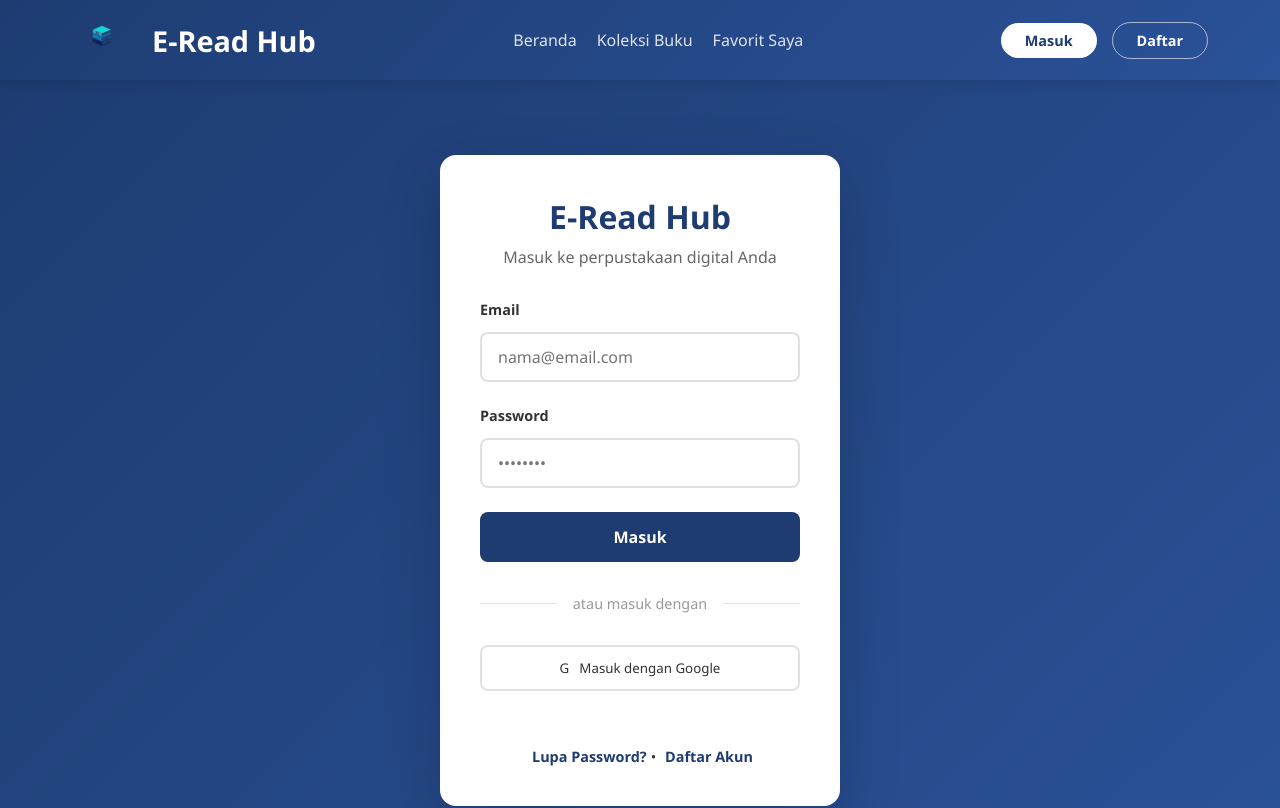
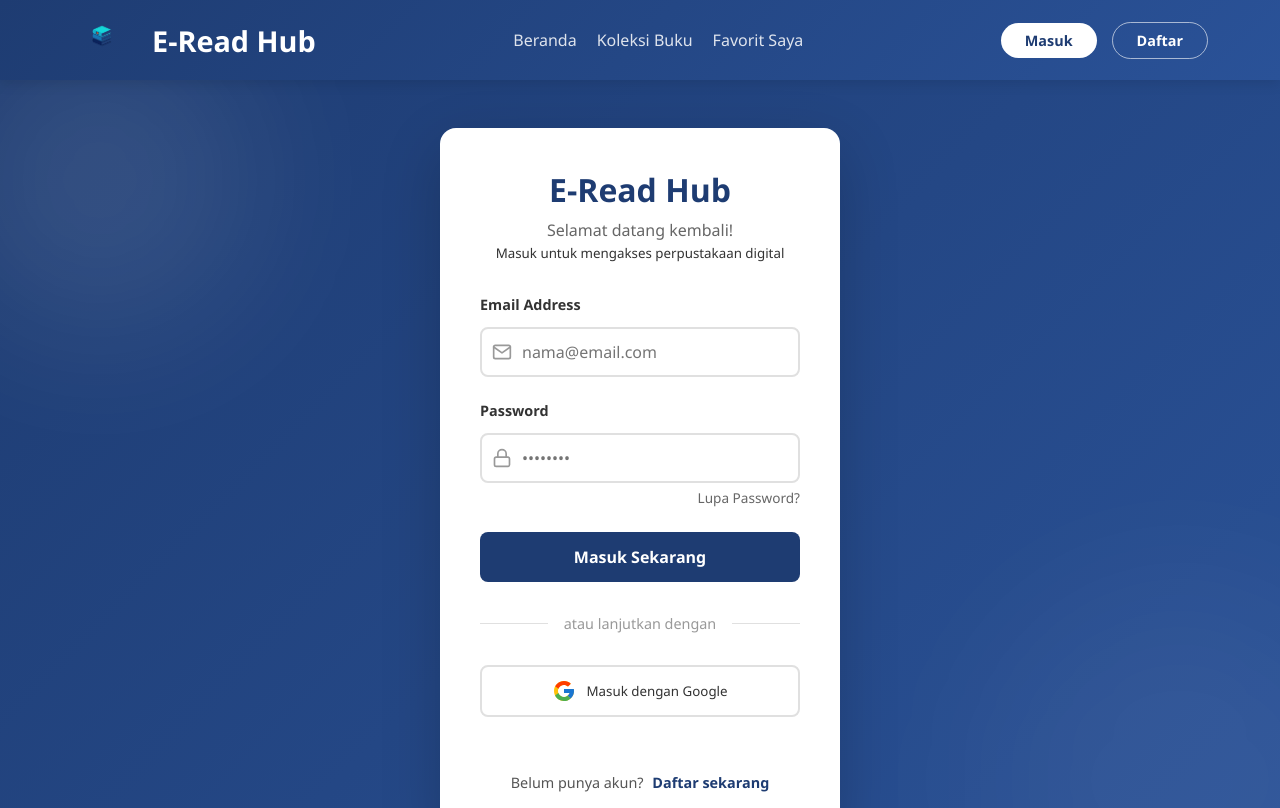
Before and after one commit to FaridSaniAhdaputra/e-read-hub, a React (Vite) app: page /login in a window 1280 px wide. Shown: the top 808 px of the page. Built offline with nearby package versions, Linux system fonts and the light colour scheme.

Commit message:
Update Login.jsx

```diff
--- a/src/components/auth/Login.jsx
+++ b/src/components/auth/Login.jsx
@@ -1,12 +1,8 @@
 import { useState } from "react";
 import { useNavigate } from "react-router-dom";
+import { auth, googleProvider } from "../../firebase";
+import { signInWithPopup, signInWithEmailAndPassword } from "firebase/auth";
 import "./Login.css";
-
-// --- IMPORT FIREBASE ---
-// Pastikan path './firebase' sesuai dengan lokasi file firebase.js kamu
-import { auth, googleProvider } from "../../firebase";
-import { signInWithPopup } from "firebase/auth";
-// -----------------------
 
 function Login({ onLogin }) {
   const navigate = useNavigate();
@@ -15,29 +11,20 @@
   const [error, setError] = useState("");
   const [loading, setLoading] = useState(false);
 
-  // --- FUNGSI LOGIN GOOGLE ---
   const handleGoogleLogin = async () => {
-    setError(""); // Bersihkan error sebelumnya
+    setError("");
     setLoading(true);
-
     try {
-      // 1. Munculkan Popup Login Google
       const result = await signInWithPopup(auth, googleProvider);
       const user = result.user;
-
-      // 2. Ambil data user dari Google
       const userData = {
         name: user.displayName,
         email: user.email,
         uid: user.uid,
+        photo: user.photoURL,
       };
-
       console.log("Berhasil Login Google:", userData);
-
-      // 3. Masukkan ke state aplikasi (App.jsx)
       onLogin(userData);
-
-      // 4. Pindah ke Halaman Utama
       navigate("/");
     } catch (error) {
       console.error("Error Google Login:", error);
@@ -46,107 +33,186 @@
       setLoading(false);
     }
   };
-  // ---------------------------
 
-  const handleSubmit = (e) => {
+  const handleSubmit = async (e) => {
     e.preventDefault();
-
     if (!email || !password) {
       setError("Email dan password harus diisi!");
       return;
     }
-
     setError("");
     setLoading(true);
 
-    // --- SIMULASI LOGIN BIASA (Email/Password) ---
-    setTimeout(() => {
-      // Kita anggap login selalu berhasil jika ada input
-      const dummyUser = {
-        name: email.split("@")[0], // Ambil nama dari depan email
-        email: email,
-        photo: null, // User biasa mungkin belum ada foto
+    try {
+      const userCredential = await signInWithEmailAndPassword(
+        auth,
+        email,
+        password
+      );
+      const user = userCredential.user;
+      const userData = {
+        name: user.displayName || email.split("@")[0],
+        email: user.email,
+        uid: user.uid,
       };
-
-      onLogin(dummyUser);
+      onLogin(userData);
+      navigate("/");
+    } catch (err) {
+      console.error("Error Login:", err);
+      if (
+        err.code === "auth/invalid-credential" ||
+        err.code === "auth/user-not-found" ||
+        err.code === "auth/wrong-password"
+      ) {
+        setError("Email atau password salah.");
+      } else if (err.code === "auth/invalid-email") {
+        setError("Format email tidak valid.");
+      } else {
+        setError("Gagal login. Silakan coba lagi.");
+      }
+    } finally {
       setLoading(false);
-      navigate("/");
-    }, 1500);
+    }
   };
 
   return (
     <div className="login-container">
+      <div className="bg-shape shape-1"></div>
+      <div className="bg-shape shape-2"></div>
+
       <div className="login-card">
         <div className="login-header">
           <h1>E-Read Hub</h1>
-          <p>Masuk ke perpustakaan digital Anda</p>
+          <p>Selamat datang kembali!</p>
+          <small>Masuk untuk mengakses perpustakaan digital</small>
         </div>
 
         <form onSubmit={handleSubmit} className="login-form">
           {error && <div className="error-message">{error}</div>}
 
           <div className="form-group">
-            <label htmlFor="email">Email</label>
+            <label htmlFor="email">Email Address</label>
+            <div className="input-wrapper">
+              <span className="input-icon">
+                <svg
+                  width="20"
+                  height="20"
+                  viewBox="0 0 24 24"
+                  fill="none"
+                  stroke="currentColor"
+                  strokeWidth="2"
+                  strokeLinecap="round"
+                  strokeLinejoin="round"
+                >
+                  <path d="M4 4h16c1.1 0 2 .9 2 2v12c0 1.1-.9 2-2 2H4c-1.1 0-2-.9-2-2V6c0-1.1.9-2 2-2z"></path>
+                  <polyline points="22,6 12,13 2,6"></polyline>
+                </svg>
+              </span>
               <input
                 type="email"
                 id="email"
                 value={email}
                 onChange={(e) => setEmail(e.target.value)}
                 placeholder="nama@email.com"
-              className="form-input"
+                className="form-input has-icon"
                 disabled={loading}
               />
+            </div>
           </div>
 
           <div className="form-group">
             <label htmlFor="password">Password</label>
+            <div className="input-wrapper">
+              <span className="input-icon">
+                <svg
+                  width="20"
+                  height="20"
+                  viewBox="0 0 24 24"
+                  fill="none"
+                  stroke="currentColor"
+                  strokeWidth="2"
+                  strokeLinecap="round"
+                  strokeLinejoin="round"
+                >
+                  <rect
+                    x="3"
+                    y="11"
+                    width="18"
+                    height="11"
+                    rx="2"
+                    ry="2"
+                  ></rect>
+                  <path d="M7 11V7a5 5 0 0 1 10 0v4"></path>
+                </svg>
+              </span>
               <input
                 type="password"
                 id="password"
                 value={password}
                 onChange={(e) => setPassword(e.target.value)}
                 placeholder="••••••••"
-              className="form-input"
+                className="form-input has-icon"
                 disabled={loading}
               />
             </div>
+            <div className="forgot-password-link">
+              <button
+                type="button"
+                onClick={() => navigate("/forgot-password")}
+              >
+                Lupa Password?
+              </button>
+            </div>
+          </div>
 
           <button type="submit" className="login-button" disabled={loading}>
-            {loading ? "Memproses..." : "Masuk"}
+            {loading ? <span className="spinner"></span> : "Masuk Sekarang"}
           </button>
 
           <div className="divider">
-            <span>atau masuk dengan</span>
+            <span>atau lanjutkan dengan</span>
           </div>
 
-          {/* --- TOMBOL GOOGLE YANG SUDAH DIAKTIFKAN --- */}
           <button
             type="button"
             className="oauth-button google-button"
             onClick={handleGoogleLogin}
             disabled={loading}
           >
-            <span className="oauth-icon">G</span>
-            {loading ? "Menghubungkan..." : "Masuk dengan Google"}
+            <span className="google-icon-wrapper">
+              <svg viewBox="0 0 48 48" width="24px" height="24px">
+                <path
+                  fill="#FFC107"
+                  d="M43.611,20.083H42V20H24v8h11.303c-1.649,4.657-6.08,8-11.303,8c-6.627,0-12-5.373-12-12c0-6.627,5.373-12,12-12c3.059,0,5.842,1.154,7.961,3.039l5.657-5.657C34.046,6.053,29.268,4,24,4C12.955,4,4,12.955,4,24c0,11.045,8.955,20,20,20c11.045,0,20-8.955,20-20C44,22.659,43.862,21.35,43.611,20.083z"
+                />
+                <path
+                  fill="#FF3D00"
+                  d="M6.306,14.691l6.571,4.819C14.655,15.108,18.961,12,24,12c3.059,0,5.842,1.154,7.961,3.039l5.657-5.657C34.046,6.053,29.268,4,24,4C16.318,4,9.656,8.337,6.306,14.691z"
+                />
+                <path
+                  fill="#4CAF50"
+                  d="M24,44c5.166,0,9.86-1.977,13.409-5.192l-6.19-5.238C29.211,35.091,26.715,36,24,36c-5.202,0-9.619-3.317-11.283-7.946l-6.522,5.025C9.505,39.556,16.227,44,24,44z"
+                />
+                <path
+                  fill="#1976D2"
+                  d="M43.611,20.083H42V20H24v8h11.303c-0.792,2.237-2.231,4.166-4.087,5.571c0.001-0.001,0.002-0.001,0.003-0.002l6.19,5.238C36.971,39.205,44,34,44,24C44,22.659,43.862,21.35,43.611,20.083z"
+                />
+              </svg>
+            </span>
+            <span className="btn-text">Masuk dengan Google</span>
           </button>
-          {/* ------------------------------------------- */}
 
           <div className="form-footer">
-            <button
-              type="button"
-              onClick={() => navigate("/forgot-password")}
-              className="link-button"
-            >
-              Lupa Password?
-            </button>
-            <span className="separator">•</span>
+            <p>
+              Belum punya akun?{" "}
               <button
                 type="button"
                 onClick={() => navigate("/register")}
                 className="link-button"
               >
-              Daftar Akun
+                Daftar sekarang
               </button>
+            </p>
           </div>
         </form>
       </div>
```
Lines whose indentation alone changed are shown as unchanged.
